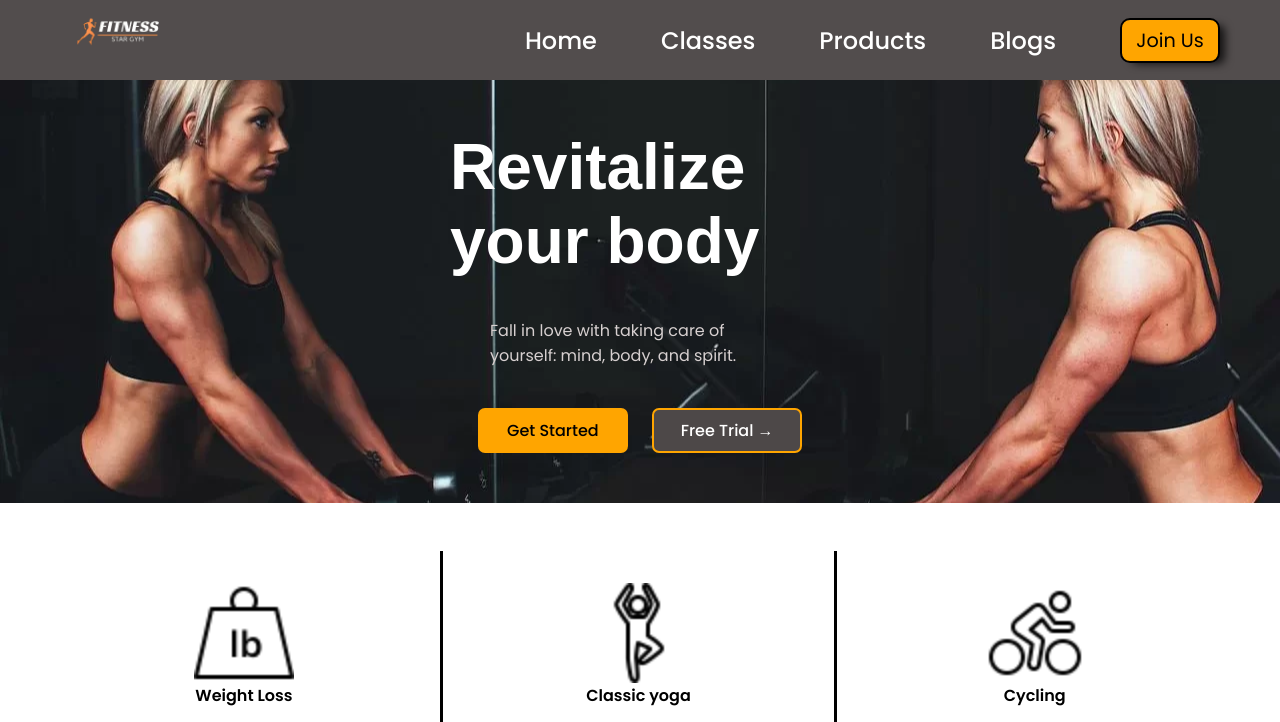
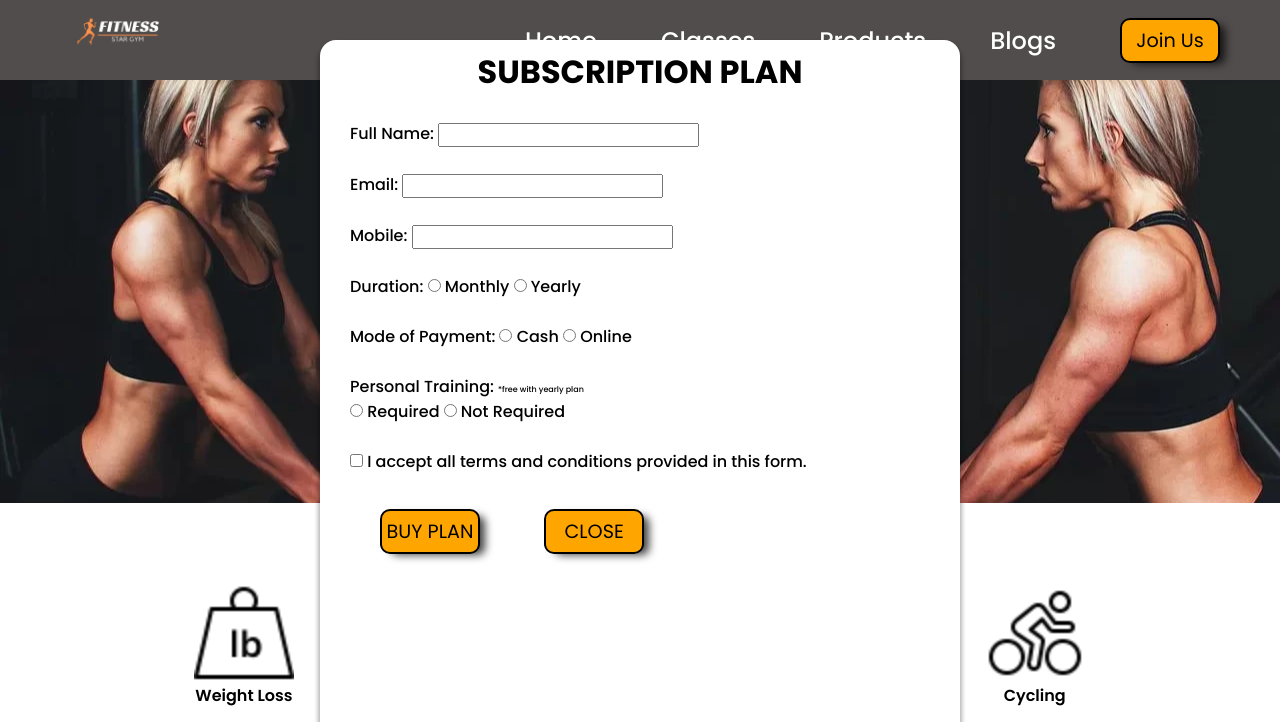
Before and after one commit to ad1tyabhatt/Fitness_Star_Gym-HTML-CSS-JS, a plain HTML site: page index.html in a window 1280 px wide. Both pictures are taken after a click on the button "Join Us". Shown: the top 722 px of the page. Drawn offline with Linux system fonts and the light colour scheme; files whose address does not match are found by name; a web font is replaced by a local one.

Commit message:
added jsForm

```diff
--- a/index.html
+++ b/index.html
@@ -27,6 +27,43 @@
         </ul>
       </nav>
     </header>
+    <div class="popup">
+      <h1>SUBSCRIPTION PLAN</h1>
+      <form action="/">
+        <label for="name">Full Name:</label>
+        <input type="text" name="name" /><br /><br />
+        <label for="email">Email:</label>
+        <input type="text" name="email" /><br /><br />
+        <label for="number">Mobile:</label>
+        <input type="number" name="mobile" /><br /><br />
+        <label for="duration">Duration:</label>
+        <input type="radio" name="duration" id="monthly" value="yearly" />
+        <label for="monthly">Monthly</label>
+        <input type="radio" name="duration" id="yearly" value="yearly" />
+        <label for="yearly">Yearly</label> <br /><br />
+        <label for="payment-mode">Mode of Payment:</label>
+        <input type="radio" name="payment-mode" id="cash" value="Cash" />
+        <label for="cash">Cash</label>
+        <input type="radio" name="payment-mode" id="online" value="online" />
+        <label for="online">Online</label> <br /><br />
+        <label for="training">Personal Training: <span class="small">*free with yearly plan</span></label><br>
+        <input type="radio" name="training" id="required" value="required" />
+        <label for="monthly">Required</label>
+        <input
+          type="radio"
+          name="training"
+          id="not-required"
+          value="not-required"
+        />
+        <label for="not-required">Not Required</label> <br /><br />
+        <input type="checkbox" name="tnc" id="tnc" />
+        <label for="tnc"
+          >I accept all terms and conditions provided in this form.</label
+        ><br /><br />
+        <button class="buy-plan">BUY PLAN</button>
+        <button class="close-btn">CLOSE</button>
+      </form>
+    </div>
     <section class="section-1">
       <div class="getStarted-h">Revitalize your body</div>
       <div class="gettStarted-desc">
@@ -142,27 +179,26 @@
       </div>
       <div class="sec contact-details">
         <div class="contact">CONTACT</div>
-        <div class=" contact">COMPANY</div>
-        <div class=" contact">MORE</div>
-        <div class=" contact">about</div>
+        <div class="contact">COMPANY</div>
+        <div class="contact">MORE</div>
+        <div class="contact">about</div>
         <div class="contact">help</div>
         <div class="contact">press</div>
-        <div class=" contact">mobile</div>
-        <div class=" contact">method</div>
-        <div class=" contact">plan</div>
+        <div class="contact">mobile</div>
+        <div class="contact">method</div>
+        <div class="contact">plan</div>
       </div>
       <div class="sec tags">
         <span class="orange underline">Popular Tags</span>
         <div class="tag-heading">
           <button class="bg-orange">ABS</button>
           <button>Workout</button>
-          <button >GYM</button>
+          <button>GYM</button>
           <button class="bg-orange">Trainer</button>
         </div>
       </div>
     </div>
-   <footer class="bg-orange">
-    &copy; CopyRight  All  Rights  Reserved
-   </footer>
+    <footer class="bg-orange">&copy; CopyRight All Rights Reserved</footer>
+    <script defer src="./script.js"></script>
   </body>
 </html>
--- /dev/null
+++ b/script.js
@@ -0,0 +1,14 @@
+const popup = document.querySelector('.popup')
+const button = document.querySelector('.join-btn')
+const clsBtn = document.querySelector('.close-btn')
+
+button.addEventListener('click',()=>{
+    popup.classList.add('open')
+    console.log('opened')
+})
+
+
+clsBtn.addEventListener('click',()=>{
+    popup.classList.replace('')
+    console.log('closed')
+})
--- a/styles.css
+++ b/styles.css
@@ -65,7 +65,7 @@ header {
   font-size: 1.5rem;
 }
 
-.join-btn {
+.join-btn,.close-btn,.buy-plan {
   background-color: var(--background-secondary);
   border-radius: 10px;
   width: 100px;
@@ -131,6 +131,40 @@ header {
   height: 45px;
   font-weight: 500;
   font-size: 1em;
+}
+.popup {
+  width: 50vw;
+  height: 90vh;
+  background-color: white;
+  border-radius: 16px;
+  padding: 8px 30px;
+  position: fixed;
+  box-shadow: 0 5px 4px 2px rgba(0, 0, 0, 0.3);
+  transform: translate(-50%, -50%) scale(0);
+  transition: all 0.2s ease-in-out;
+  top: 0;
+  font-weight: 500;
+  left: 0;
+  display: none;
+}
+.small{
+  font-size: 0.5rem;
+}
+
+.popup button{
+  margin: 10px 30px ;
+}
+.popup h1{
+  text-align: center;
+  margin-bottom: 25px;
+}
+
+.popup.open  {
+  display: block;
+  left: 50%;
+  top: 50%;
+  z-index: 111;
+  transform: translate(-50%, -50%) scale(1);
 }
 
 .cutout {
```
